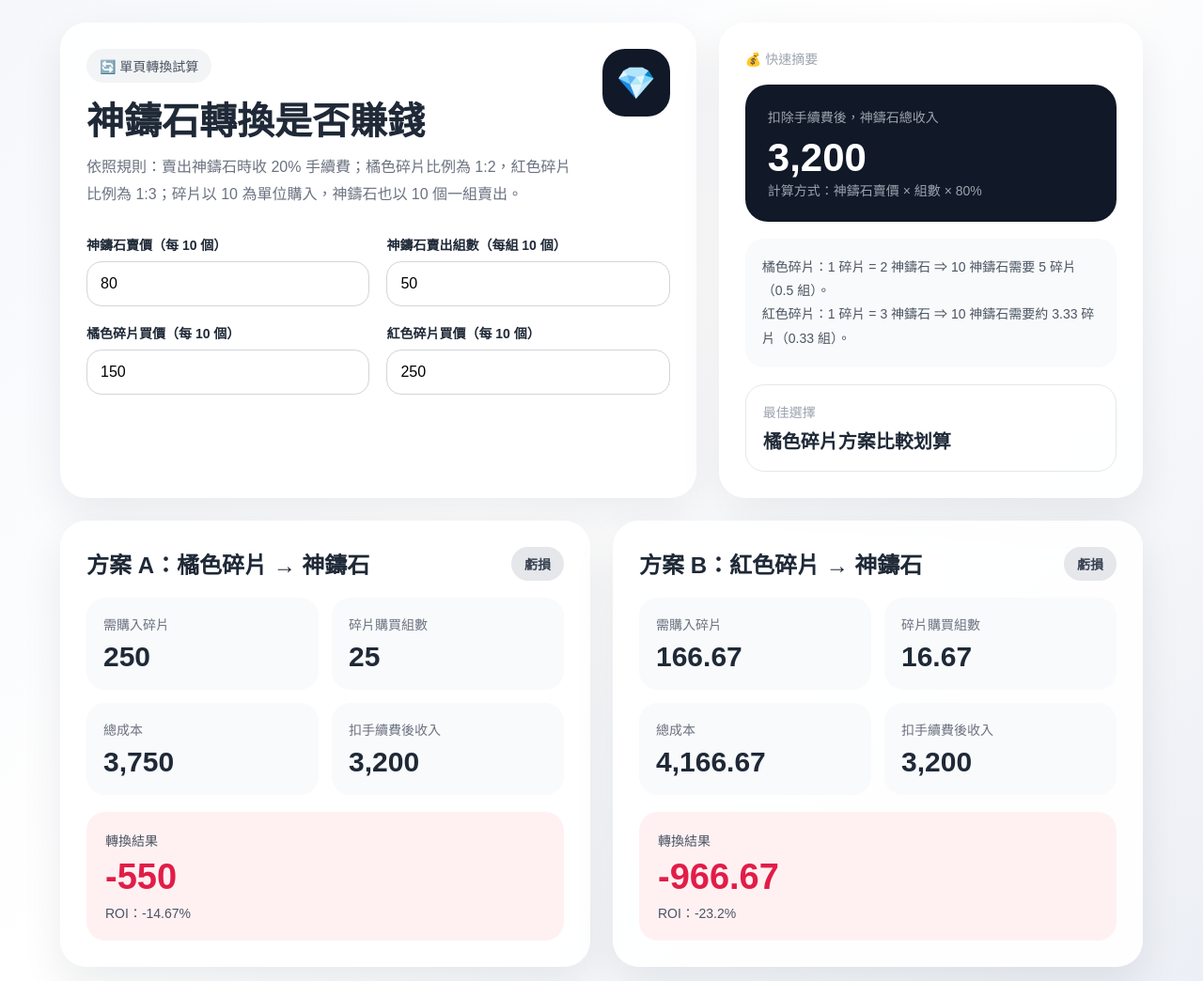
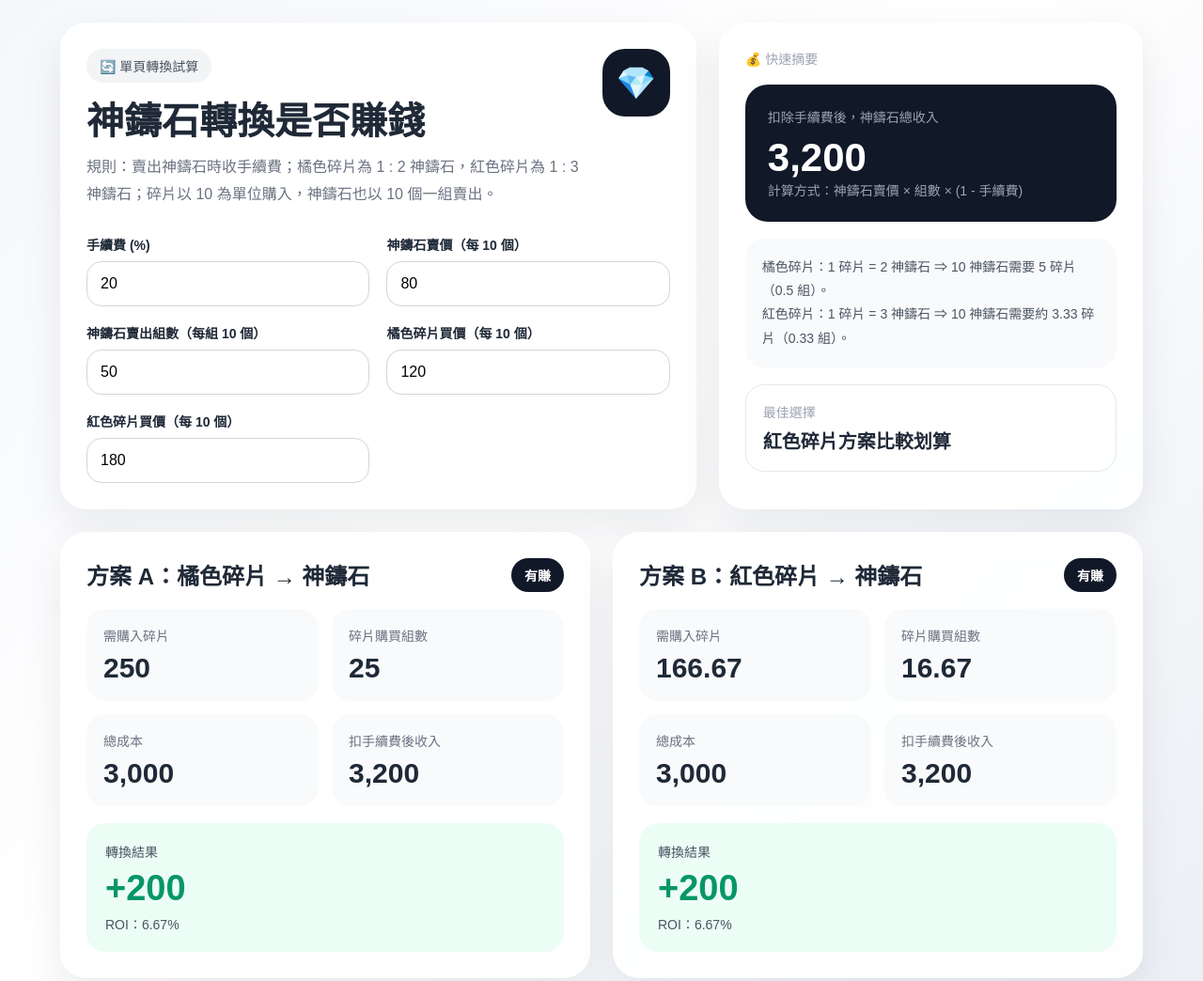
Before and after one commit to aimidy/ss-cpa, a plain HTML site: page src/index.html in a window 1280 px wide. Shown: the top 1044 px of the page at 94% size. Drawn offline with Linux system fonts and the light colour scheme.

Commit message:
修正 HTML 標籤格式，更新樣式表路徑，調整計算邏輯與輸入欄位，優化 CSS 轉場效果

```diff
--- a/src/index.html
+++ b/src/index.html
@@ -1,10 +1,10 @@
-<!doctype html>
+<!DOCTYPE html>
 <html lang="zh-Hant">
   <head>
     <meta charset="UTF-8" />
     <meta name="viewport" content="width=device-width, initial-scale=1.0" />
     <title>神鑄石轉換試算</title>
-    <link rel="stylesheet" href="./style.css" />
+    <link rel="stylesheet" href="style.css" />
   </head>
   <body>
     <div class="container">
@@ -15,9 +15,8 @@
               <div class="pill">🔄 單頁轉換試算</div>
               <h1>神鑄石轉換是否賺錢</h1>
               <p class="description">
-                依照規則：賣出神鑄石時收 20% 手續費；橘色碎片比例為
-                1:2，紅色碎片比例為 1:3；碎片以 10 為單位購入，神鑄石也以 10
-                個一組賣出。
+                規則：賣出神鑄石時收手續費；橘色碎片為 1 : 2 神鑄石，紅色碎片為
+                1 : 3 神鑄石；碎片以 10 為單位購入，神鑄石也以 10 個一組賣出。
               </p>
             </div>
             <div class="hero-icon">💎</div>
@@ -25,46 +24,44 @@
 
           <div class="form-grid">
             <div class="field">
+              <label for="feeRate">手續費 (%)</label>
+              <input id="feeRate" type="number" min="0" max="100" step="1" value="20" />
+            </div>
+
+            <div class="field">
               <label for="stonePrice">神鑄石賣價（每 10 個）</label>
               <input id="stonePrice" type="number" min="0" value="80" />
             </div>
+
             <div class="field">
               <label for="bundleCount">神鑄石賣出組數（每組 10 個）</label>
-              <input
-                id="bundleCount"
-                type="number"
-                min="1"
-                step="1"
-                value="50"
-              />
+              <input id="bundleCount" type="number" min="1" step="1" value="50" />
             </div>
+
             <div class="field">
               <label for="orangePrice">橘色碎片買價（每 10 個）</label>
-              <input id="orangePrice" type="number" min="0" value="150" />
+              <input id="orangePrice" type="number" min="0" value="120" />
             </div>
+
             <div class="field">
               <label for="redPrice">紅色碎片買價（每 10 個）</label>
-              <input id="redPrice" type="number" min="0" value="250" />
+              <input id="redPrice" type="number" min="0" value="180" />
             </div>
           </div>
         </section>
 
         <aside class="card">
           <div class="muted">💰 快速摘要</div>
+
           <div class="summary-box">
             <div class="summary-label">扣除手續費後，神鑄石總收入</div>
             <div class="summary-value" id="netRevenue">0</div>
-            <div class="summary-label">計算方式：神鑄石賣價 × 組數 × 80%</div>
+            <div class="summary-label">計算方式：神鑄石賣價 × 組數 × (1 - 手續費)</div>
           </div>
 
           <div class="note-box">
-            <div>
-              橘色碎片：1 碎片 = 2 神鑄石 ⇒ 10 神鑄石需要 5 碎片（0.5 組）。
-            </div>
-            <div>
-              紅色碎片：1 碎片 = 3 神鑄石 ⇒ 10 神鑄石需要約 3.33 碎片（0.33
-              組）。
-            </div>
+            <div>橘色碎片：1 碎片 = 2 神鑄石 ⇒ 10 神鑄石需要 5 碎片（0.5 組）。</div>
+            <div>紅色碎片：1 碎片 = 3 神鑄石 ⇒ 10 神鑄石需要約 3.33 碎片（0.33 組）。</div>
           </div>
 
           <div class="best-box">
@@ -141,6 +138,6 @@
       </div>
     </div>
 
-    <script src="./script.js"></script>
+    <script src="script.js"></script>
   </body>
 </html>
--- a/src/script.js
+++ b/src/script.js
@@ -1,8 +1,12 @@
-const FEE_RATE = 0.2;
 const BUNDLE_SIZE = 10;
-const ORANGE_RATIO = 0.5; // 1 橘色碎片 = 2 神鑄石 => 1 神鑄石 = 0.5 碎片
-const RED_RATIO = 1 / 3; // 1 紅色碎片 = 3 神鑄石 => 1 神鑄石 = 1/3 碎片
 
+// 1 橘色碎片 = 2 神鑄石 => 1 神鑄石 = 0.5 橘色碎片
+const ORANGE_RATIO = 0.5;
+
+// 1 紅色碎片 = 3 神鑄石 => 1 神鑄石 = 1/3 紅色碎片
+const RED_RATIO = 1 / 3;
+
+const feeRateInput = document.getElementById("feeRate");
 const stonePriceInput = document.getElementById("stonePrice");
 const bundleCountInput = document.getElementById("bundleCount");
 const orangePriceInput = document.getElementById("orangePrice");
@@ -58,14 +62,16 @@ function renderResult(options) {
 }
 
 function calculate() {
+  const feeRate = Math.max(0, Math.min(100, readNumber(feeRateInput, 20))) / 100;
   const stoneSellPricePer10 = Math.max(0, readNumber(stonePriceInput));
   const bundleCount = Math.max(1, Math.floor(readNumber(bundleCountInput, 1)));
   const orangePricePer10 = Math.max(0, readNumber(orangePriceInput));
   const redPricePer10 = Math.max(0, readNumber(redPriceInput));
 
+  feeRateInput.value = Math.round(feeRate * 100);
   bundleCountInput.value = bundleCount;
 
-  const revenueAfterFee = stoneSellPricePer10 * bundleCount * (1 - FEE_RATE);
+  const revenueAfterFee = stoneSellPricePer10 * bundleCount * (1 - feeRate);
   netRevenueEl.textContent = formatNumber(revenueAfterFee);
 
   const totalStones = bundleCount * BUNDLE_SIZE;
@@ -74,8 +80,7 @@ function calculate() {
   const orangeFragmentLots = orangeTotalFragments / BUNDLE_SIZE;
   const orangeTotalCost = orangeFragmentLots * orangePricePer10;
   const orangeProfit = revenueAfterFee - orangeTotalCost;
-  const orangeRoi =
-    orangeTotalCost === 0 ? 0 : (orangeProfit / orangeTotalCost) * 100;
+  const orangeRoi = orangeTotalCost === 0 ? 0 : (orangeProfit / orangeTotalCost) * 100;
 
   const redTotalFragments = totalStones * RED_RATIO;
   const redFragmentLots = redTotalFragments / BUNDLE_SIZE;
@@ -126,10 +131,8 @@ function calculate() {
   }
 }
 
-[stonePriceInput, bundleCountInput, orangePriceInput, redPriceInput].forEach(
-  (input) => {
-    input.addEventListener("input", calculate);
-  },
-);
+[feeRateInput, stonePriceInput, bundleCountInput, orangePriceInput, redPriceInput].forEach((input) => {
+  input.addEventListener("input", calculate);
+});
 
 calculate();
--- a/src/style.css
+++ b/src/style.css
@@ -105,9 +105,7 @@ input {
   border: 1px solid #d1d5db;
   font-size: 16px;
   outline: none;
-  transition:
-    border-color 0.2s,
-    box-shadow 0.2s;
+  transition: border-color 0.2s, box-shadow 0.2s;
 }
 
 input:focus {
```
